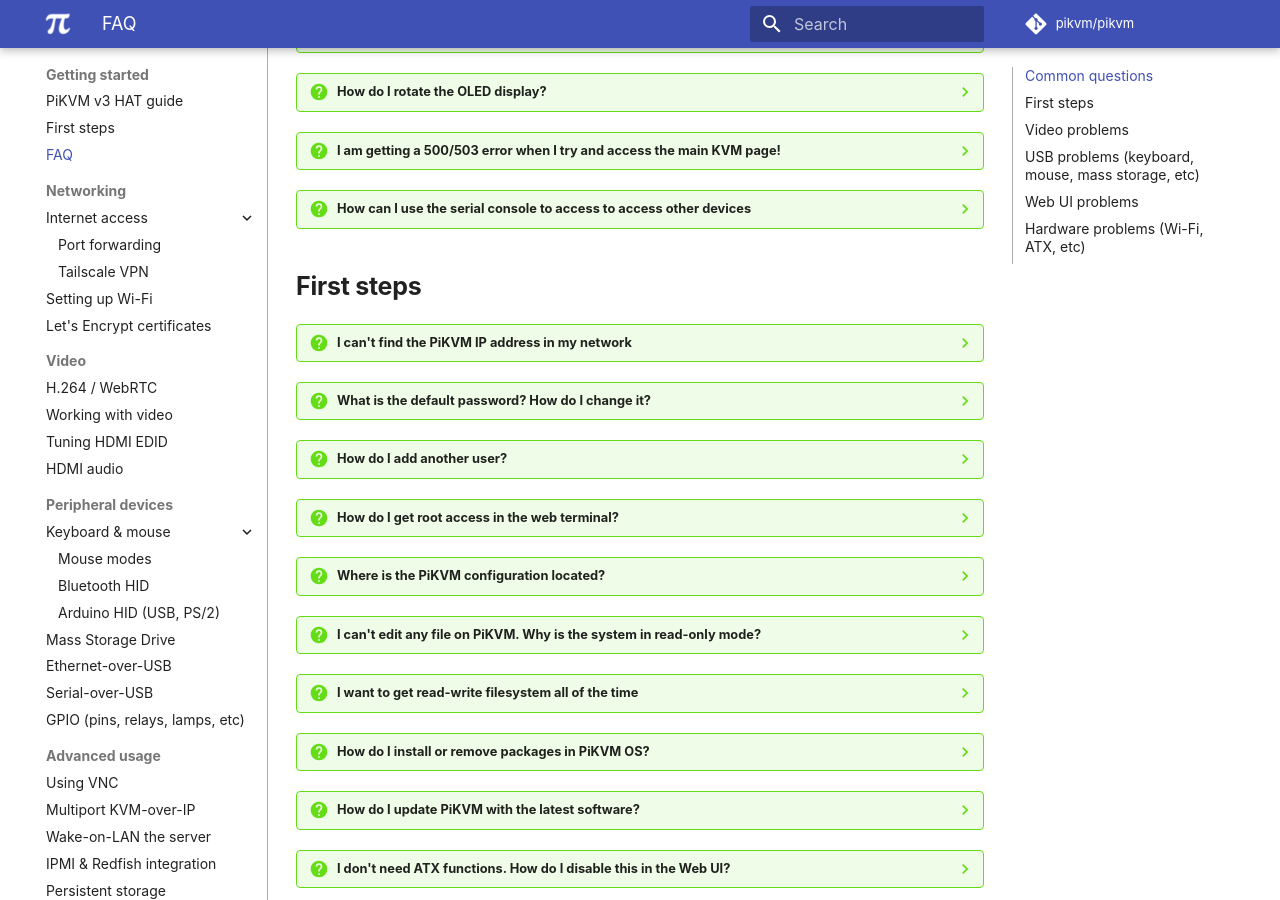
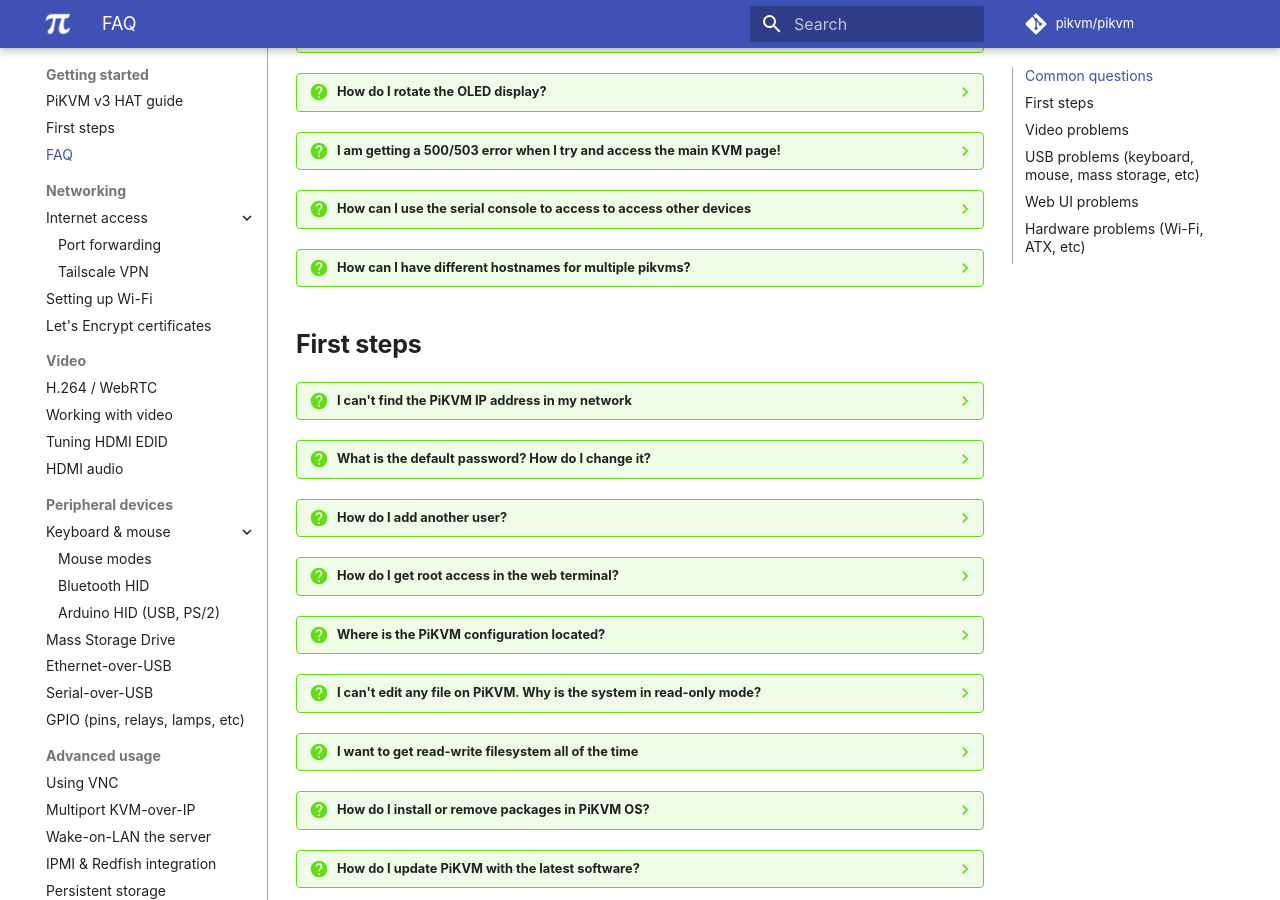
Before and after one commit to pikvm/pikvm, an MkDocs documentation site: the page built from docs/faq.md, in a window 1280 px wide and 900 px high, scrolled down 1417 px. Built offline with MkDocs 1.6.1 and Material for MkDocs 9.7.7, drawn with Linux system fonts in a browser that asks for light colours; some web fonts are replaced; comment, search, counter and statistics services are not loaded; some of the changed lines change nothing that is shown.

Commit message:
Update faq.md (#865)
* Update faq.md

Added another FAQ entry

* Update faq.md

```diff
--- a/docs/faq.md
+++ b/docs/faq.md
@@ -177,6 +177,14 @@
         * Only USB OR the RJ-45 serial connector will work, you can't use them together!
         * If you disable the service permanently, you can't recover your device via serial console if you need this.
         * There are some reports, that you need to remove "ttyAMA0" from /boot/cmdline.txt, but this is not needed on new installations.
+
+??? question "How can I have different hostnames for multiple pikvms?"
+    Using a SSH session or the web terminal:
+    - Make sure you're `root`, if you're not root use the `su` command to become root
+    - Enter read write mode of the PiKVM by executing the `rw` command
+    - Execute: `hostnamectl set-hostname yournewhostname.domain`
+    - Optional: Edit `/etc/kvmd/meta.yaml` to alter the displayed server name in the web UI
+    - Reboot the pikvm
 
 ## First steps
 
```
